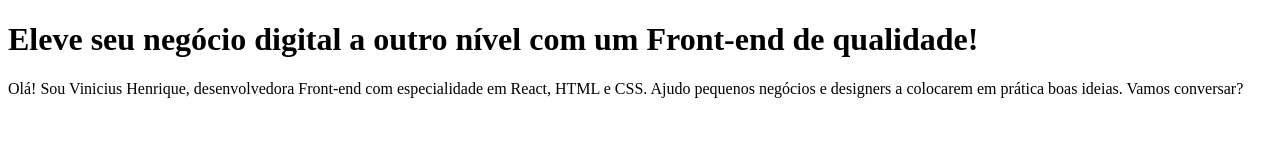
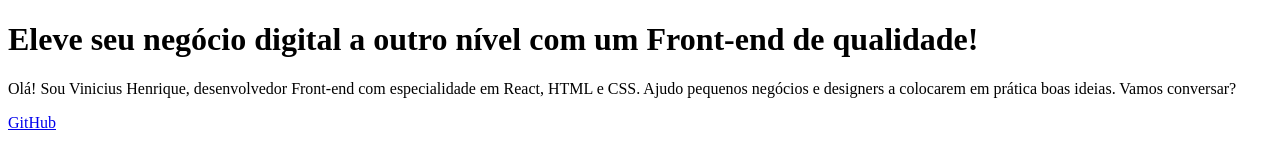
Before and after one commit to vini-henrique/ONE-studies, a plain HTML site: page Curso_de_HTML/index.html in a window 1280 px wide. Drawn offline with Linux system fonts and the light colour scheme.

Commit message:
index.html

```diff
--- a/Curso_de_HTML/index.html
+++ b/Curso_de_HTML/index.html
@@ -7,6 +7,8 @@
 </head>
 <body>
     <h1>Eleve seu negócio digital a outro nível com um Front-end de qualidade!</h1>
-    <p>Olá! Sou Vinicius Henrique, desenvolvedora Front-end com especialidade em React, HTML e CSS. Ajudo pequenos negócios e designers a colocarem em prática boas ideias. Vamos conversar?</p>
+    <p>Olá! Sou Vinicius Henrique, desenvolvedor Front-end com especialidade em React, HTML e CSS. Ajudo pequenos negócios e designers a colocarem em prática boas ideias. Vamos conversar?</p>
+    <a href = ""></a>
+    <a href = "github.com/vini-henrique">GitHub</a>
 </body>
 </html>
```
